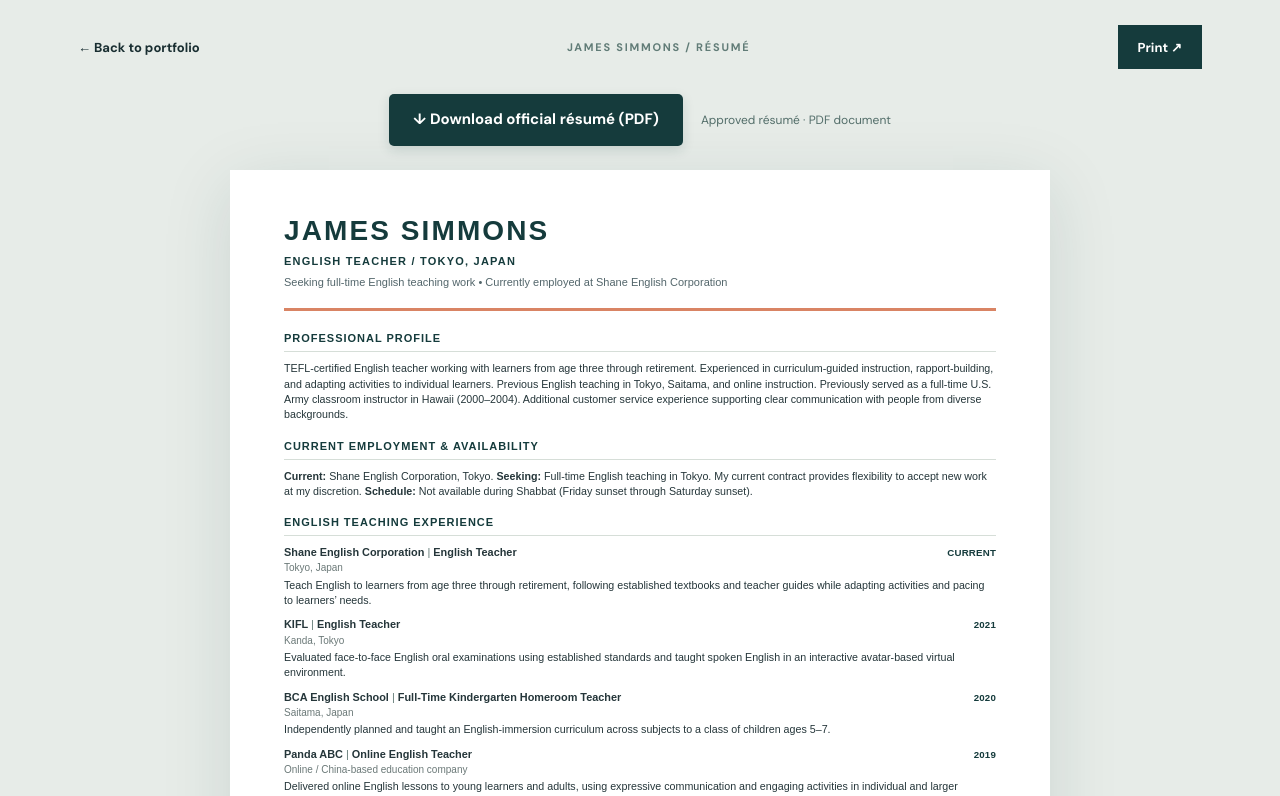
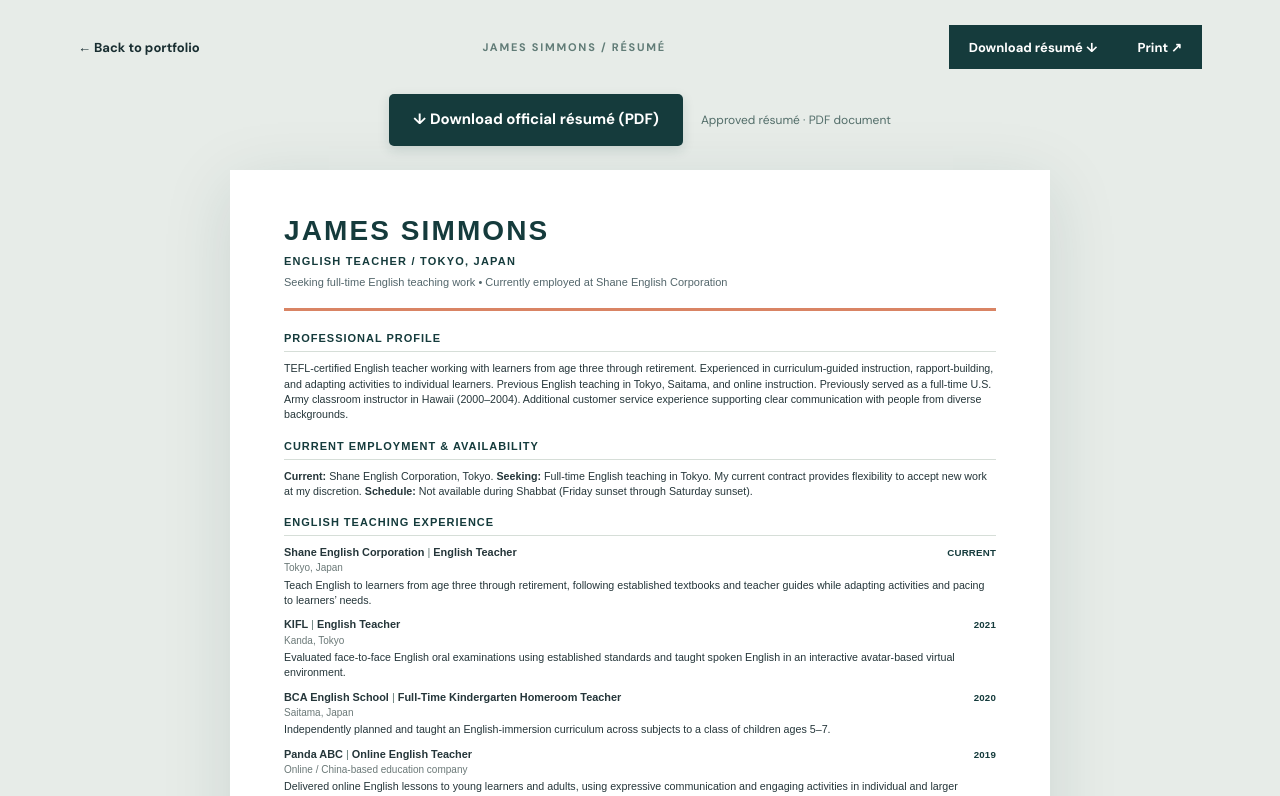
Before and after one commit to desukara/portfolio, a Next.js app: page /resume in a window 1280 px wide. Shown: the top 796 px of the page. Built offline with nearby package versions, Linux system fonts and the light colour scheme; a web font is replaced by a local one.

Commit message:
Place Download résumé and Print buttons side by side in résumé toolbar

```diff
--- a/app/resume/page.tsx
+++ b/app/resume/page.tsx
@@ -23,7 +23,7 @@ export default function ResumePage() {
     <div className="resume-toolbar shell">
       <Link href="/">← Back to portfolio</Link>
       <span>JAMES SIMMONS / RÉSUMÉ</span>
-      <PrintResumeButton />
+      <div className="resume-toolbar-actions"><a className="resume-print-button" href="/resume/download" download="J_Simmons_Resume_2026.pdf">Download résumé ↓</a><PrintResumeButton /></div>
     </div>
     <div className="resume-download-banner shell"><a className="resume-download-primary" href="/resume/download" download="J_Simmons_Resume_2026.pdf">↓ Download official résumé (PDF)</a><span>Approved résumé · PDF document</span></div>
     <article className="resume-document cv" aria-label="James Simmons professional résumé">
```
